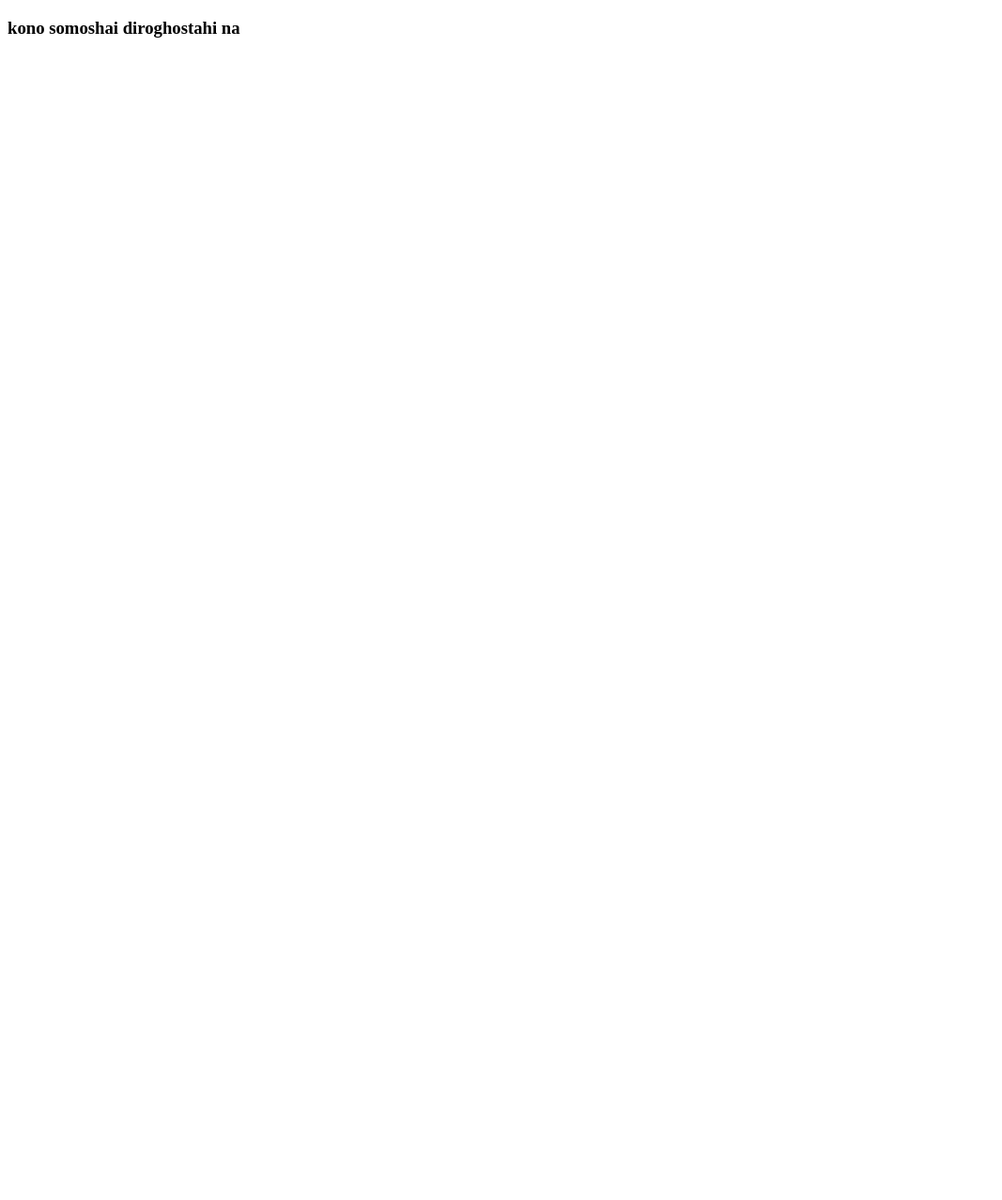
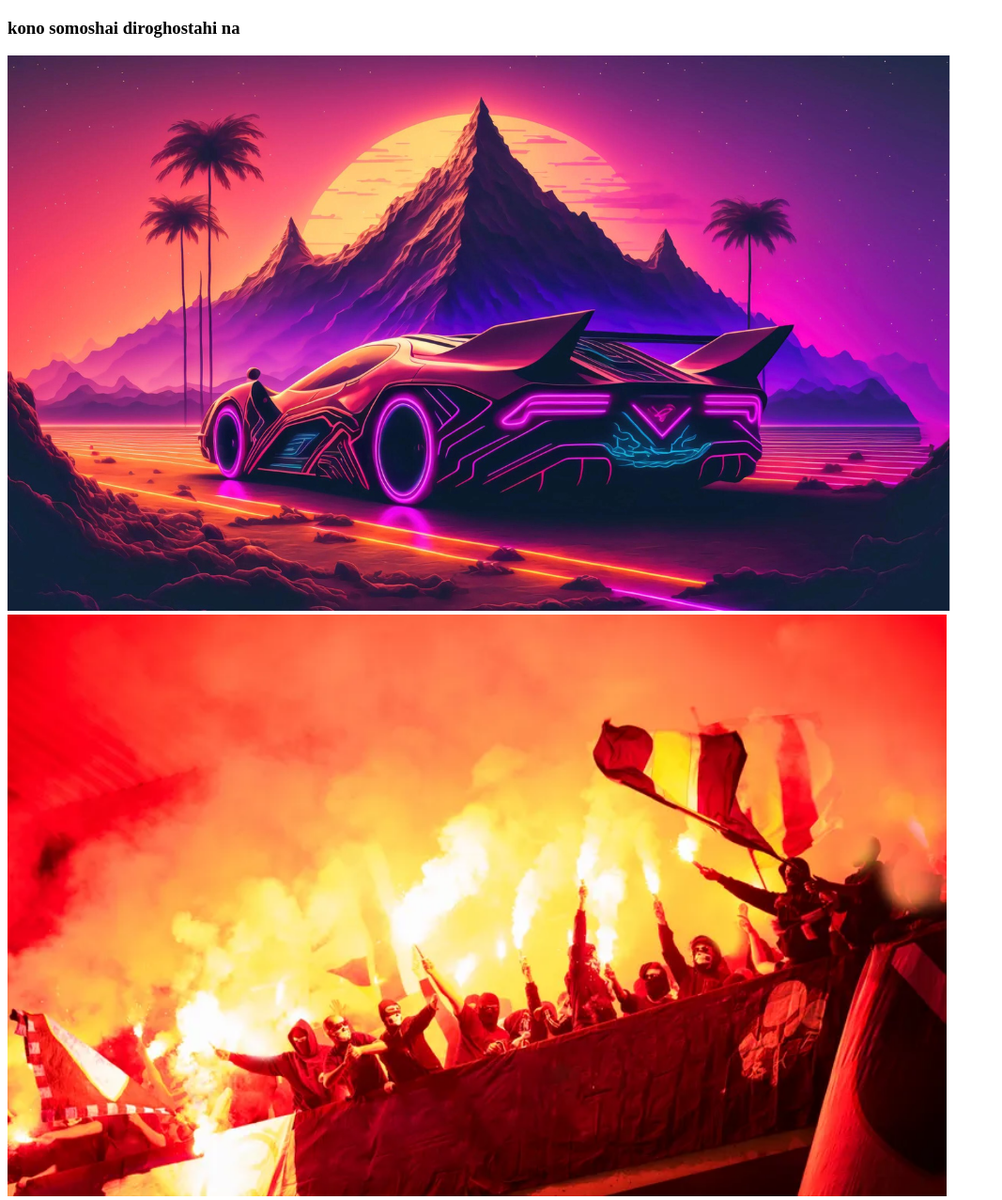
Before and after one commit to petar230/problem-will-never-be-problem, a plain HTML site: page index.html in a window 1280 px wide. Shown: the top 1277 px of the page at 94% size, without its empty margins (0-1067 px from the left). Before the commit the page ends 800 px from the top, so only its background shows below. Drawn offline with Linux system fonts and the light colour scheme.

Commit message:
added the picture

```diff
--- a/index.html
+++ b/index.html
@@ -7,6 +7,8 @@
 </head>
 <body>
   <h3>kono somoshai diroghostahi na</h3>
-
+  <img src="images/wall.png" alt="">
+  <img width="1000px" src="images/globe ultras.webp" alt="">
+  <img width="1000px" src="images/football.webp" alt="">
 </body>
 </html>
```
Also changed, not shown: images/football.webp (added), images/globe ultras.webp (added), images/soccer.webp (added), images/ultras.webp (added), images/wall.png (added).
